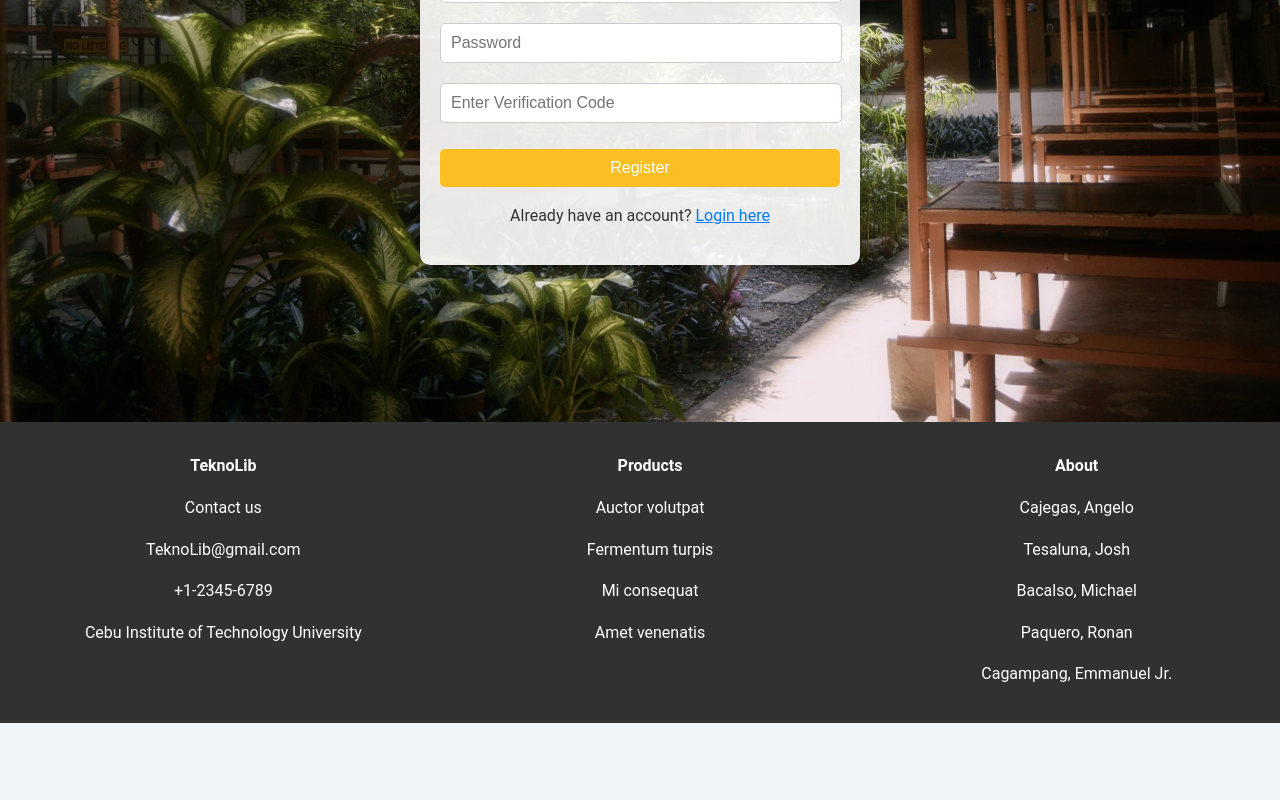
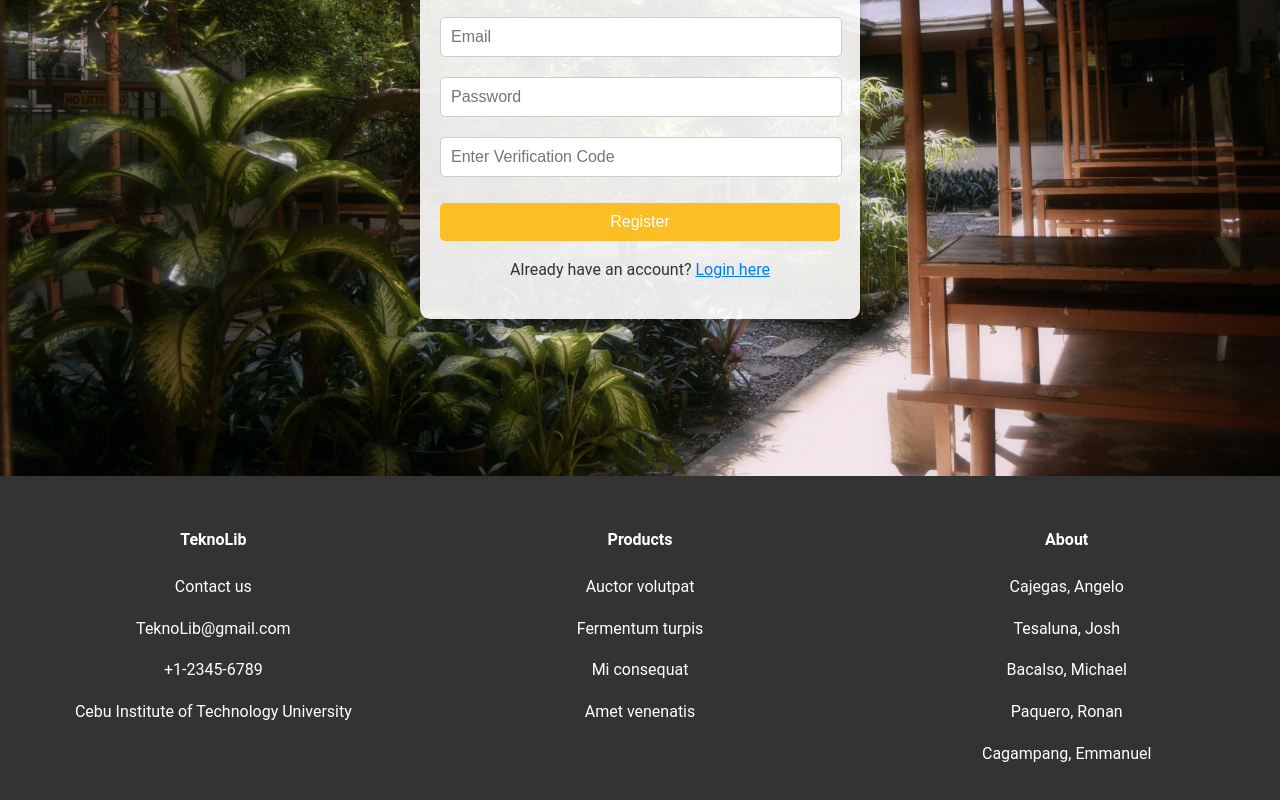
Before and after one commit to RonanJakeCPaquera/IndustryElective_FrontEnd, a React (Create React App) app in the folder lic-reservation-frontend/: page /register in a window 1280 px wide. Shown: the part 456-1256 px from the top of the page. Before the commit the page ends 1179 px from the top, so only its background shows below. Built offline with nearby package versions, Linux system fonts and the light colour scheme.

Commit message:
12/06/2024-Tesaluna-Background and Footer and Logo

```diff
--- a/lic-reservation-frontend/src/App.js
+++ b/lic-reservation-frontend/src/App.js
@@ -42,7 +42,6 @@ function App() {
   const Home = () => {
     const navigate = useNavigate();
 
-    // Array of background images
     const backgroundImages = [
       '/images/photo7.jpg',
       '/images/photo2.jpg',
@@ -53,25 +52,22 @@ function App() {
       '/images/photo9.jpg',
       '/images/photo5.jpg',
       '/HomePage.jpg',
-
     ];
 
-    // State to manage current background image index
     const [currentImageIndex, setCurrentImageIndex] = useState(0);
 
-    // Change background image every 5 seconds
     useEffect(() => {
       const interval = setInterval(() => {
         setCurrentImageIndex((prevIndex) => (prevIndex + 1) % backgroundImages.length);
-      }, 5000); // 5000ms = 5 seconds
-      return () => clearInterval(interval); // Cleanup interval on component unmount
+      }, 5000);
+      return () => clearInterval(interval);
     }, [backgroundImages.length]);
 
     const containerStyle = {
       backgroundImage: `url(${backgroundImages[currentImageIndex]})`,
       backgroundSize: 'cover',
       backgroundPosition: 'center',
-      minHeight: '100vh', // Full viewport height
+      minHeight: '100vh',
       display: 'flex',
       flexDirection: 'column',
       alignItems: 'center',
@@ -82,19 +78,9 @@ function App() {
       color: '#FFFFFF',
       padding: '20px',
       borderRadius: '10px',
-      backgroundColor: 'rgba(0, 0, 0, 0.6)', // Semi-transparent black background for readability
+      backgroundColor: 'rgba(0, 0, 0, 0.6)',
       maxWidth: '800px',
       textAlign: 'center',
-    };
-
-    const headingStyle = {
-      fontSize: '2.5rem', // Larger font size for the heading
-      marginBottom: '10px',
-    };
-
-    const paragraphStyle = {
-      fontSize: '1.2rem', // Slightly larger font size for paragraphs
-      lineHeight: '1.5', // Improve readability
     };
 
     const buttonStyle = {
@@ -114,16 +100,16 @@ function App() {
 
     return (
       <div style={containerStyle}>
-        {/* Welcome Section */}
         <div style={contentStyle}>
-          <h1 style={headingStyle}>Welcome to LIC Management System</h1>
-          <p style={paragraphStyle}>
+          <h1>Welcome to LIC Management System</h1>
+          <p>
             Simplify reservation management for students and staff with our easy-to-use system. Track equipment, manage
             bookings, and ensure efficient operations!
           </p>
           <button onClick={handleStartBooking} style={buttonStyle}>
             Start Booking
           </button>
+
         </div>
 
         {/* Key Features Section */}
@@ -172,14 +158,30 @@ function App() {
     );
   };
 
+  const footerStyle = {
+    backgroundColor: '#333',
+    color: '#fff',
+    textAlign: 'center',
+    padding: '20px 0',
+    marginTop: 'auto',
+    display: 'flex',
+    justifyContent: 'space-around',
+  };
+
+  const footerColumnStyle = {
+    flex: '1 1 200px',
+    margin: '10px',
+    textAlign: 'center',
+  };
+
   return (
     <Router>
       <div className="App">
         <header className="header">
-          <h1>LIC Management System</h1>
+        <img src="../logo.png" alt="Logo" style={{ width: '100px', height: 'auto' }} />
           <nav className="nav-buttons">
             <Link to="/">Home</Link>
-            {loggedIn && <span className="user-greeting">Hello, {userName}!</span>} {/* Display username */}
+            {loggedIn && <span className="user-greeting">Hello, {userName}!</span>}
             {loggedIn && <Link to="/student-management">Booking</Link>}
             {loggedIn && <Link to="/summary">Summary</Link>}
             {!loggedIn && <Link to="/login">Login</Link>}
@@ -192,14 +194,12 @@ function App() {
         </header>
 
         <Routes>
-          {/* Public routes */}
           <Route path="/" element={<Home />} />
           <Route path="/login" element={<Login onLoginSuccess={handleLogin} />} />
           <Route path="/register" element={<Register />} />
           <Route path="/forgot-password" element={<ForgotPassword />} />
           <Route path="/reset-password" element={<ResetPassword />} />
 
-          {/* Protected routes */}
           <Route
             path="/student-management"
             element={
@@ -250,6 +250,32 @@ function App() {
             }
           />
         </Routes>
+
+        {/* Static Footer */}
+        <footer style={footerStyle}>
+          <div style={footerColumnStyle}>
+            <h4>TeknoLib</h4>
+            <p>Contact us</p>
+            <p>TeknoLib@gmail.com</p>
+            <p>+1-2345-6789</p>
+            <p>Cebu Institute of Technology University</p>
+          </div>
+          <div style={footerColumnStyle}>
+            <h4>Products</h4>
+            <p>Auctor volutpat</p>
+            <p>Fermentum turpis</p>
+            <p>Mi consequat</p>
+            <p>Amet venenatis</p>
+          </div>
+          <div style={footerColumnStyle}>
+            <h4>About</h4>
+            <p>Cajegas, Angelo</p>
+            <p>Tesaluna, Josh</p>
+            <p>Bacalso, Michael</p>
+            <p>Paquero, Ronan</p>
+            <p>Cagampang, Emmanuel</p>
+          </div>
+        </footer>
       </div>
     </Router>
   );
--- a/lic-reservation-frontend/src/components/CreateReservation.css
+++ b/lic-reservation-frontend/src/components/CreateReservation.css
@@ -6,7 +6,7 @@
   min-height: 100vh;
   background-color: #f7f9fc;
   padding: 2rem;
-  background-image: url('../../public/images/photo4.jpg'); /* Correct path */
+  background-image: url('/public/HomePage.jpg'); /* Correct path */
   background-size: cover; /* Optional: Adjusts the background size */
   background-position: center center; /* Optional: Centers the image */
 }
--- a/lic-reservation-frontend/src/components/CreateReservation.js
+++ b/lic-reservation-frontend/src/components/CreateReservation.js
@@ -1,13 +1,12 @@
 import React, { useState, useEffect } from 'react';
 import axios from 'axios';
-import { useNavigate, Link } from 'react-router-dom';
+import { useNavigate } from 'react-router-dom';
 import './CreateReservation.css';
 
 function CreateReservation() {
   const [reservationData, setReservationData] = useState({ reservationDate: '', reservationTime: '', status: 'Pending' });
   const [message, setMessage] = useState('');
   const navigate = useNavigate();
-
   useEffect(() => {
     const hasData = localStorage.getItem('reservationData');
 
@@ -38,7 +37,6 @@ function CreateReservation() {
       {/* Navigation Bar */}
 <nav className="navbar">
 <ul>
-
 </ul>
 </nav>
 
--- a/lic-reservation-frontend/src/components/CreateStudent.css
+++ b/lic-reservation-frontend/src/components/CreateStudent.css
@@ -1,4 +1,11 @@
-/* CreateStudent.css */
+body {
+  background-image: url("/public/HomePage.jpg"); /* Background image path */
+  background-size: cover;
+  background-position: center;
+  background-attachment: fixed; /* Keeps the background fixed while scrolling */
+  min-height: 100vh; /* Ensures the background covers the whole page */
+}
+
 .create-student-container {
   max-width: 600px;
   margin: 50px auto;
--- a/lic-reservation-frontend/src/components/CreateStudent.js
+++ b/lic-reservation-frontend/src/components/CreateStudent.js
@@ -12,7 +12,7 @@ function CreateStudent() {
     const hasData = localStorage.getItem('studentData');
 
     if (hasData) {
-      navigate('/reservation-management')
+      navigate('/reservation-management');
     }
   }, [navigate]);
 
@@ -77,6 +77,7 @@ function CreateStudent() {
   };
 
   return (
+    <div className="create-student-wrapper">
       <div className="create-student-container">
         <h2>Create Student</h2>
         <form className="create-student-form" onSubmit={handleSubmit}>
@@ -118,6 +119,7 @@ function CreateStudent() {
         </form>
         {message && <p className={`message ${message.includes('successfully') ? 'success' : 'error'}`}>{message}</p>}
       </div>
+    </div>
   );
 }
 
--- a/lic-reservation-frontend/src/components/ForgotPassword.js
+++ b/lic-reservation-frontend/src/components/ForgotPassword.js
@@ -80,25 +80,6 @@ const ForgotPassword = () => {
           color: red;
           margin-top: 10px;
         }
-
-        footer {
-          display: flex;
-          justify-content: space-around;
-          align-items: flex-start; /* Top-align footer columns */
-          flex-wrap: wrap;
-          background-color: #333;
-          color: white;
-          padding: 20px 10px; /* Add padding for small screens */
-          position: relative; /* Prevent footer from overlapping */
-          bottom: 0;
-          width: 100%;
-        }
-
-        footer div {
-          flex: 1 1 200px;
-          margin: 10px;
-          text-align: center;
-        }
       `}</style>
 
       <div className="forgot-password-container">
@@ -115,31 +96,6 @@ const ForgotPassword = () => {
           {errorMessage && <p className="error-message">{errorMessage}</p>}
         </form>
       </div>
-
-      <footer>
-        <div>
-          <h4>TeknoLib</h4>
-          <p>Contact us</p>
-          <p>TeknoLib@gmail.com</p>
-          <p>+1-2345-6789</p>
-          <p>Cebu Institute of Technology University</p>
-        </div>
-        <div>
-          <h4>Products</h4>
-          <p>Auctor volutpat</p>
-          <p>Fermentum turpis</p>
-          <p>Mi consequat</p>
-          <p>Amet venenatis</p>
-        </div>
-        <div>
-          <h4>About</h4>
-          <p>Cajegas, Angelo</p>
-          <p>Tesaluna, Josh</p>
-          <p>Bacalso, Michael</p>
-          <p>Paquero, Ronan</p>
-          <p>Cagampang, Emmanuel</p>
-        </div>
-      </footer>
     </div>
   );
 };
--- a/lic-reservation-frontend/src/components/Login.jsx
+++ b/lic-reservation-frontend/src/components/Login.jsx
@@ -56,7 +56,6 @@ const Login = ({ onLoginSuccess }) => {
     width: '100%',
     maxWidth: '400px',
     textAlign: 'center',
-    marginTop: '480px'
   };
 
   const inputStyle = {
@@ -131,44 +130,6 @@ const Login = ({ onLoginSuccess }) => {
           </button>
         </p>
       </form>
-
-      {/* Flexible Footer */}
-      <footer
-        style={{
-          display: 'flex',
-          justifyContent: 'space-around',
-          alignItems: 'center',
-          flexWrap: 'wrap',
-          backgroundColor: '#333',
-          color: 'white',
-          padding: '20px',
-          width: '100%',
-          marginTop: '135px'
-        }}
-      >
-        <div style={{ flex: '1 1 200px', margin: '10px', textAlign: 'center' }}>
-          <h4>TeknoLib</h4>
-          <p>Contact us</p>
-          <p>TeknoLib@gmail.com</p>
-          <p>+1-2345-6789</p>
-          <p>Cebu Institute of Technology University</p>
-        </div>
-        <div style={{ flex: '1 1 200px', margin: '10px', textAlign: 'center' }}>
-          <h4>Products</h4>
-          <p>Auctor volutpat</p>
-          <p>Fermentum turpis</p>
-          <p>Mi consequat</p>
-          <p>Amet venenatis</p>
-        </div>
-        <div style={{ flex: '1 1 200px', margin: '10px', textAlign: 'center' }}>
-          <h4>About</h4>
-          <p>Cajegas, Angelo</p>
-          <p>Tesaluna, Josh</p>
-          <p>Bacalso, Michael</p>
-          <p>Paquero, Ronan</p>
-          <p>Cagampang, Emmanuel</p>
-        </div>
-      </footer>
     </div>
   );
 };
--- a/lic-reservation-frontend/src/components/Register.jsx
+++ b/lic-reservation-frontend/src/components/Register.jsx
@@ -42,30 +42,6 @@ const Register = () => {
     } catch (error) {
       setErrorMessage('Registration failed. Please try again.');
     }
-  };
-
-  const footerStyle = {
-    backgroundColor: 'rgba(0, 0, 0, 0.8)', // Dark background
-    color: 'white', // Light text
-    padding: '10px',
-    textAlign: 'center',
-    borderRadius: '0px',
-    display: 'flex', // Use flexbox for layout
-    justifyContent: 'space-between', // Space out columns
-    flexWrap: 'wrap', // Wrap content for smaller screens
-    width: '100%', // Full width of the page
-    maxWidth: '2200px', // Limit the maximum width
-    marginTop: '0px', // Added space above the footer
-  };
-
-  const columnStyle = {
-    flex: '1 1 200px', // Flexible width, min 200px
-    marginBottom: '10px',
-  };
-
-  const headingStyle = {
-    fontWeight: 'bold',
-    marginBottom: '10px',
   };
 
   return (
@@ -178,37 +154,6 @@ const Register = () => {
           </p>
         </form>
       </div>
-
-      {/* Footer */}
-      <footer style={footerStyle}>
-        {/* Column 1 */}
-        <div style={columnStyle}>
-          <h4 style={headingStyle}>TeknoLib</h4>
-          <p>Contact us</p>
-          <p>TeknoLib@gmail.com</p>
-          <p>+1-2345-6789</p>
-          <p>Cebu Institute of Technology University</p>
-        </div>
-
-        {/* Column 2 */}
-        <div style={columnStyle}>
-          <h4 style={headingStyle}>Products</h4>
-          <p>Auctor volutpat</p>
-          <p>Fermentum turpis</p>
-          <p>Mi consequat</p>
-          <p>Amet venenatis</p>
-        </div>
-
-        {/* Column 3 */}
-        <div style={columnStyle}>
-          <h4 style={headingStyle}>About</h4>
-          <p>Cajegas, Angelo</p>
-          <p>Tesaluna, Josh</p>
-          <p>Bacalso, Michael</p>
-          <p>Paquero, Ronan</p>
-          <p>Cagampang, Emmanuel Jr.</p>
-        </div>
-      </footer>
     </div>
   );
 };
```
Also changed, not shown: lic-reservation-frontend/src/App.css (+24 -0 lines). Lines whose indentation alone changed are shown as unchanged.
